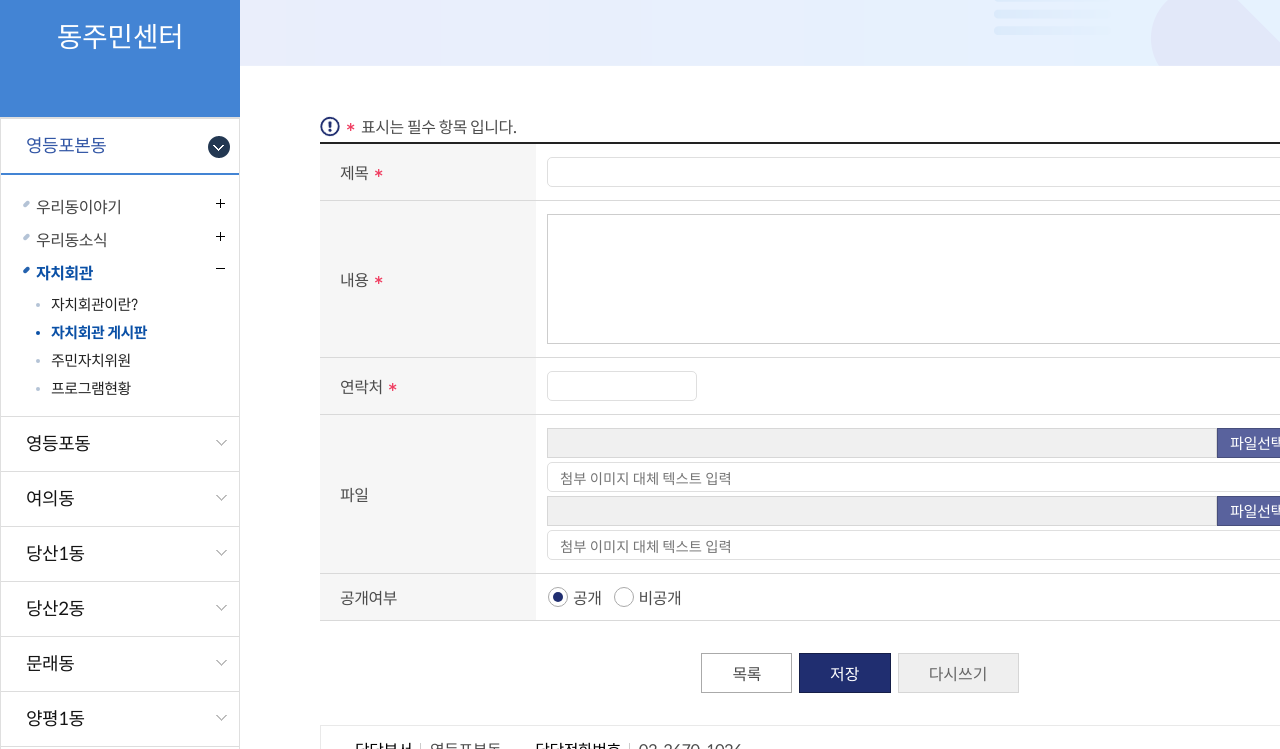
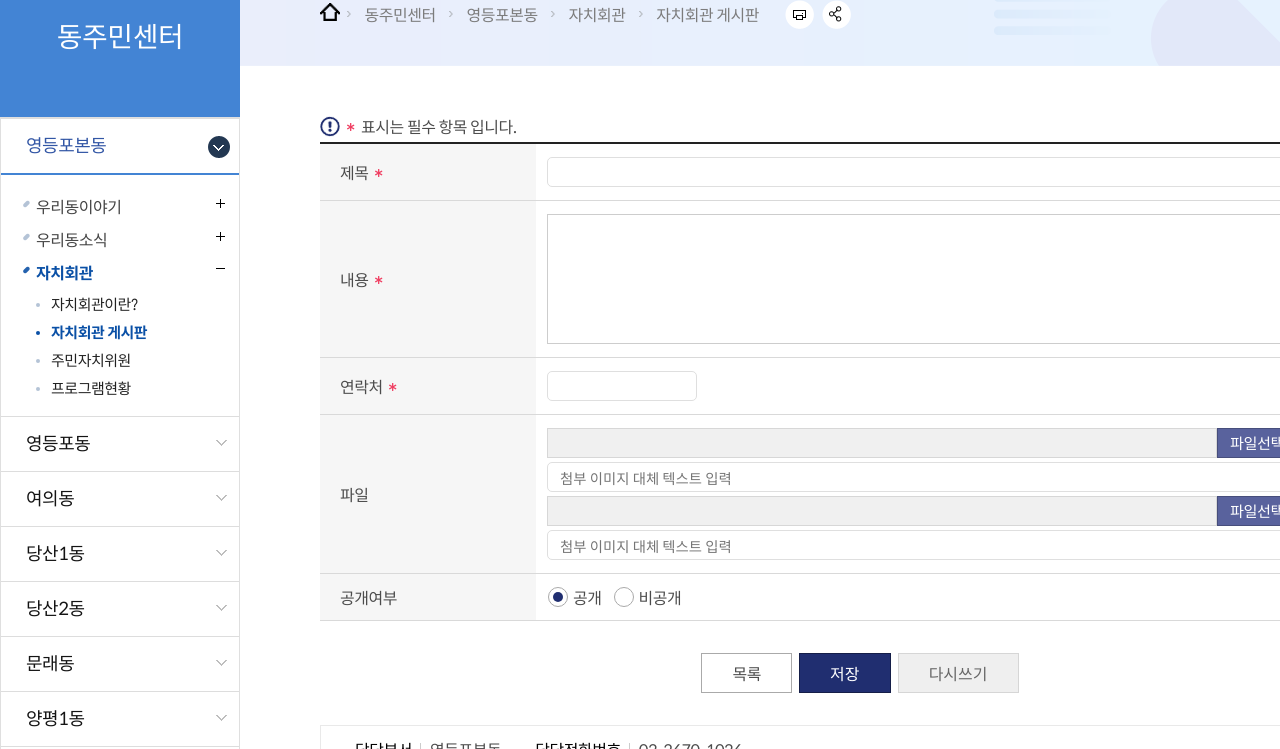
Before and after one commit to superlucky24/ydpb, a plain HTML site: page sub/community_center_write.html in a window 1280 px wide. Shown: the part 351-1100 px from the top of the page. Drawn offline with Linux system fonts and the light colour scheme; files whose address does not match are found by name; a web font is replaced by a local one.

Commit message:
location 추가

```diff
--- a/sub/community_center_write.html
+++ b/sub/community_center_write.html
@@ -37,7 +37,43 @@
                 <main>
                     <!-- location -->
                     <div class="location">
-
+                        <div class="location_title">
+                            <h2>영등포본동 주민센터</h2>
+                        </div>
+                        <div class="location_path">
+                            <span class="loc_home">홈</span>
+                            <span class="loc_arrow">></span>
+                            <span class="loc_text">
+                                <a href="../">동주민센터</a>
+                            </span>
+                            <span class="loc_arrow">></span>
+                            <span class="loc_text">
+                                <a href="../">영등포본동</a>
+                            </span>
+                            <span class="loc_arrow">></span>
+                            <span class="loc_text">
+                                <a href="#">자치회관</a>
+                            </span>
+                            <span class="loc_arrow">></span>
+                            <span class="loc_text">
+                                <a href="community_center_list.html">자치회관 게시판</a>
+                            </span>
+                        </div>
+                        <div class="location_icon">
+                            <ul class="loc_fixed_icon">
+                                <li><button type="button" class="loc_print">프린트</button></li>
+                                <li class="icon_sns">
+                                    <button type="button" class="loc_sns">SNS</button>
+                                    <div class="sns_list">
+                                        <a href="#" class="loc_sns_icon1">a</a>
+                                        <a href="#" class="loc_sns_icon2">a</a>
+                                        <a href="#" class="loc_sns_icon3">a</a>
+                                        <a href="#" class="loc_sns_icon4">a</a>
+                                        <a href="#" class="loc_sns_icon5">a</a>
+                                    </div>
+                                </li>
+                            </ul>
+                        </div>
                     </div>
                     <!-- location -->
 
```
